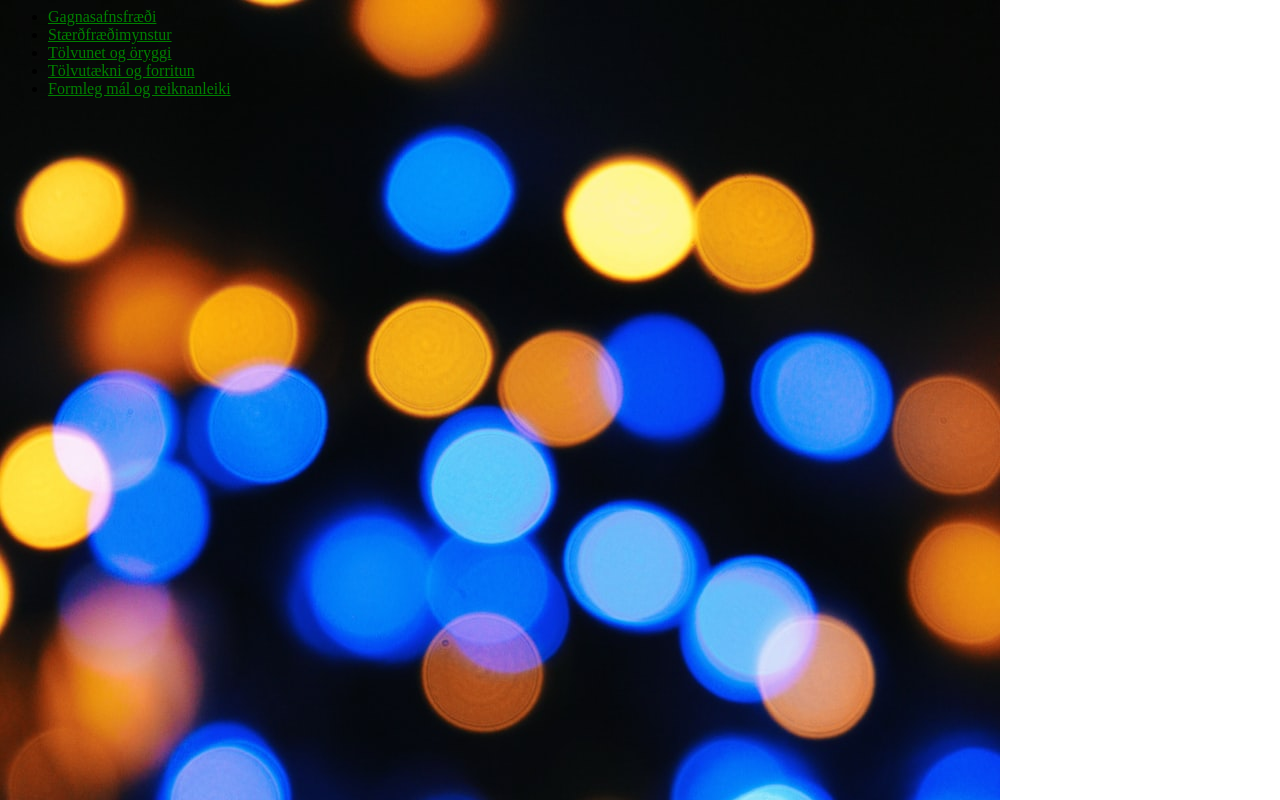
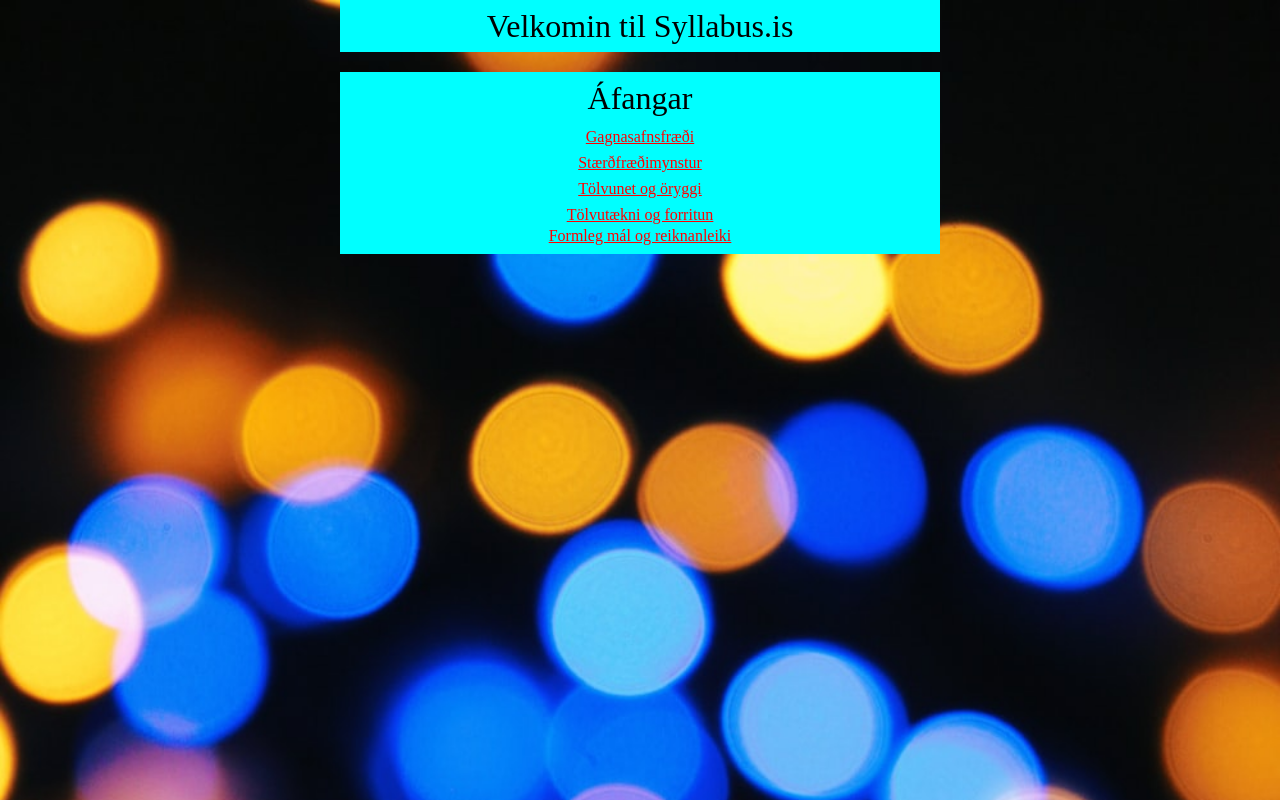
Before and after one commit to KristinnGodfrey/Syllabus, a Django app: page /polls/ in a window 1280 px wide. Run offline with Django 3.2, Linux system fonts and the light colour scheme; data comes from the database, SQL or seed files in the repository; both versions use the stored data as it was after the commit.

Commit message:
added some styling and reset.css

```diff
--- /dev/null
+++ b/mysite/polls/static/polls/reset.css
@@ -0,0 +1,48 @@
+/* http://meyerweb.com/eric/tools/css/reset/
+   v2.0 | 20110126
+   License: none (public domain)
+*/
+
+html, body, div, span, applet, object, iframe,
+h1, h2, h3, h4, h5, h6, p, blockquote, pre,
+a, abbr, acronym, address, big, cite, code,
+del, dfn, em, img, ins, kbd, q, s, samp,
+small, strike, strong, sub, sup, tt, var,
+b, u, i, center,
+dl, dt, dd, ol, ul, li,
+fieldset, form, label, legend,
+table, caption, tbody, tfoot, thead, tr, th, td,
+article, aside, canvas, details, embed,
+figure, figcaption, footer, header, hgroup,
+menu, nav, output, ruby, section, summary,
+time, mark, audio, video {
+	margin: 0;
+	padding: 0;
+	border: 0;
+	font-size: 100%;
+	font: inherit;
+	vertical-align: baseline;
+}
+/* HTML5 display-role reset for older browsers */
+article, aside, details, figcaption, figure,
+footer, header, hgroup, menu, nav, section {
+	display: block;
+}
+body {
+	line-height: 1;
+}
+ol, ul {
+	list-style: none;
+}
+blockquote, q {
+	quotes: none;
+}
+blockquote:before, blockquote:after,
+q:before, q:after {
+	content: '';
+	content: none;
+}
+table {
+	border-collapse: collapse;
+	border-spacing: 0;
+}
--- a/mysite/polls/static/polls/style.css
+++ b/mysite/polls/static/polls/style.css
@@ -1,6 +1,46 @@
+.container {
+    display:flex;
+    flex-direction: column;
+    align-items: center;
+    justify-content: center;
+    margin: 0 auto;
+}
+
+.item {
+    width:600px;
+    background-color: cyan;
+    margin-top: 20px;
+    padding: 10px 0;
+}
+.item:first-child {
+    margin-top: 0px; /* first child item container spans to top */
+}
+
+
+h1 {
+    font-size: 32px;
+    text-align: center;
+}
+
+ul {
+    text-align: center; /* li are centered */
+    margin-top: 10px;
+}
+
+li {
+    list-style: none; /* no bullet in list */
+    padding: 5px 0; /* top n' bottom 3px */
+}
+
+li:last-child{
+    padding: 0;
+}
+
 li a {
-    color: green;
+    color: red;
 }
+
 body {
     background: white url("images/background.gif") no-repeat;
+    background-size: cover;
 }
--- a/mysite/polls/templates/polls/index.html
+++ b/mysite/polls/templates/polls/index.html
@@ -1,13 +1,26 @@
 {% load static %}
 
+<link rel="stylesheet" type="text/css" href="{% static 'polls/reset.css' %}">
 <link rel="stylesheet" type="text/css" href="{% static 'polls/style.css' %}">
 
+<div class="container">
+    <div class="item">
+        <h1>
+            Velkomin til Syllabus.is
+        </h1>
+    </div>
+    <div class="item">
+        <h1>
+            Áfangar
+        </h1>
         {% if latest_question_list %}
             <ul>
                 {% for question in latest_question_list %}
                 <li><a href="{% url 'polls:detail' question.id %}">{{ question.question_text }}</a></li>
-    {% endfor %}    <!--þetta er kannsi rangt ∆∆ ekki viss með detail herna-->
+                {% endfor %}
             </ul>
         {% else %}
             <p>No polls are available.</p>
         {% endif %}
+    </div>
+</div>
```
Also changed, not shown: mysite/db.sqlite3, 2 other files. Lines whose indentation alone changed are shown as unchanged.
